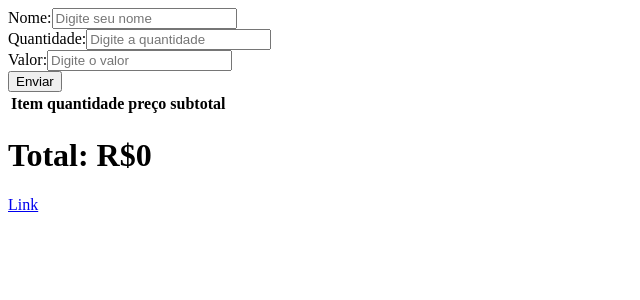
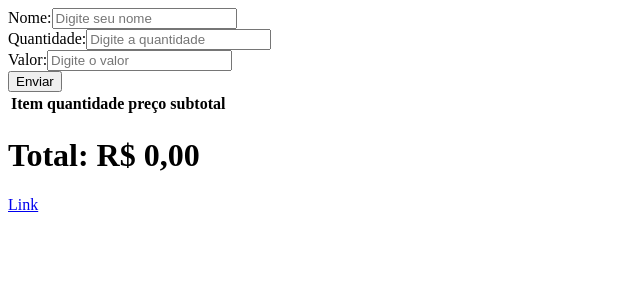
Before and after one commit to glecio/orcamentos, a React (Create React App) app: page / in a window 1280 px wide. Shown: the top 300 px of the page, without its empty margins (0-640 px from the left). Built offline with nearby package versions, Linux system fonts and the light colour scheme.

Commit message:
formatacao pra moeda

```diff
--- a/src/pages/Home/index.js
+++ b/src/pages/Home/index.js
@@ -1,19 +1,16 @@
 import {useState} from 'react';
 import { Link } from 'react-router-dom';
 
-let total = 0
+let total = 0.00
 
 export default function Home(props){
 const [fields, setFields] = useState([])
-let subtotal = 0
 const [item,  setItem ] = useState([])
 
 const handleFieldsChange = (e) => setFields({
     ...fields,
     [e.currentTarget.name]: e.currentTarget.value,
 })
-
-let data =5
 
 function handleSubmit(e) {
     e.preventDefault();
@@ -26,6 +23,14 @@ function handleSubmit(e) {
         itemOrcado,
       ]
     )
+}
+
+function formataReal (entrada){
+    if (typeof(entrada) == 'string'){
+        entrada = parseFloat(entrada)
+    }
+    const saida = entrada.toLocaleString('pt-BR', { style: 'currency', currency: 'BRL' });
+    return saida
 }
 
 
@@ -50,6 +55,7 @@ return (
 
             <label>Valor:</label>
             <input
+            type='text'
             placeholder='Digite o valor'
             name='valor'
             value={fields.valor ? fields.valor : ''}
@@ -73,13 +79,13 @@ return (
                     <tr key={index}>
                         <td>{peca.nome}</td>
                         <td>{peca.quantidade}</td>
-                        <td>R${peca.valor}</td>
-                        <td>R${peca.subtotal}</td>
+                        <td>{formataReal(peca.valor)}</td>
+                        <td>{formataReal(peca.subtotal)}</td>
                     </tr>
                 ))}
             </tbody>
         </table>
-        <h1>Total: R${total}</h1>
+        <h1>Total: {formataReal(total)}</h1>
         <Link to='/print' state={{ data: item, total:total}}> Link</Link>
 
     </>
```
